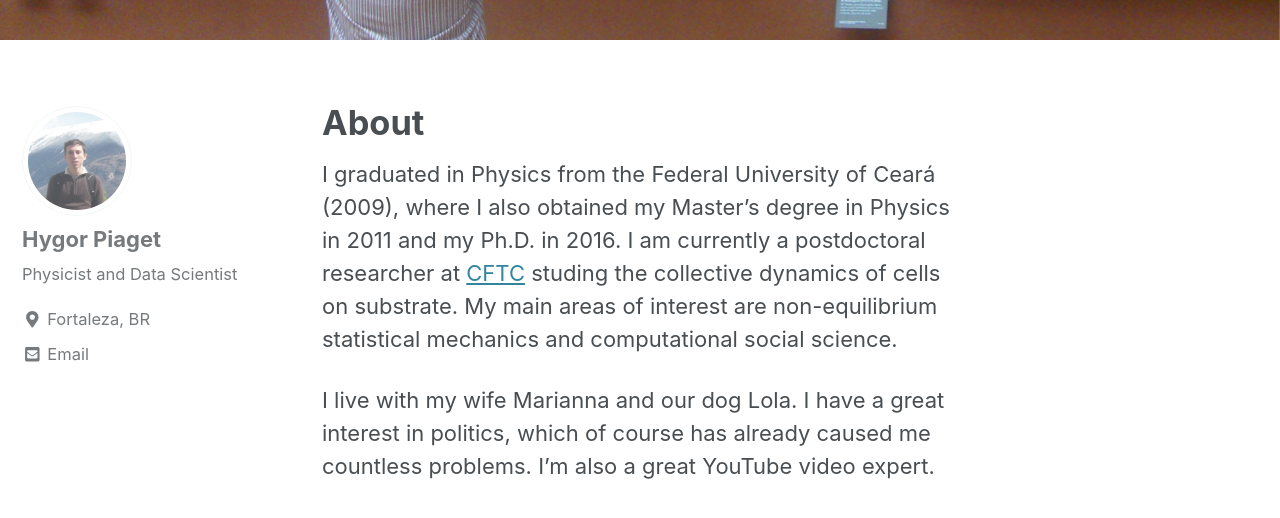
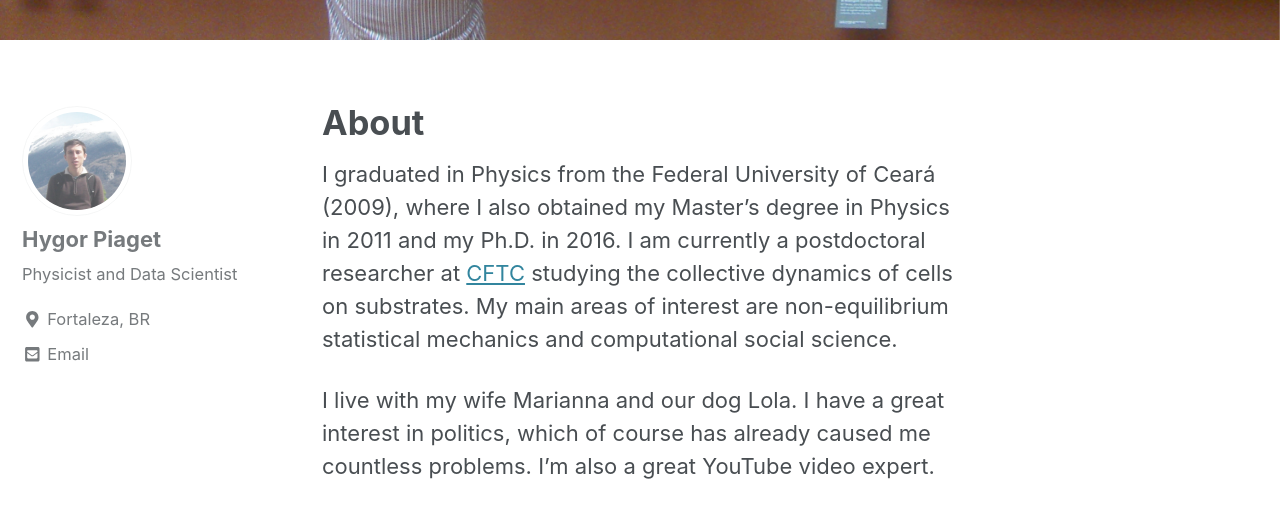
Before and after one commit to HygorPiaget/HygorPiaget.github.io, a Jekyll site: the page built from _pages/about.md, in a window 1280 px wide and 900 px high, scrolled down 769 px. Shown: the top 518 px of the window. Built offline with Jekyll 4.4.1, drawn with Linux system fonts in a browser that asks for light colours; cached includes are drawn as plain includes; nearby versions of some CDN libraries.

Commit message:
Update about.md

```diff
--- a/_pages/about.md
+++ b/_pages/about.md
@@ -6,7 +6,7 @@ header:
 ---
 
 I graduated in Physics from the Federal University of Ceará (2009), where I also obtained my Master's degree in Physics in 2011 and my Ph.D. in 2016. I am
-currently a postdoctoral researcher at [CFTC](http://cftc.fc.ul.pt/membro.php?username=piaget) studing the collective dynamics of cells on substrate. My main areas of interest are non-equilibrium statistical mechanics and computational social science.
+currently a postdoctoral researcher at [CFTC](http://cftc.fc.ul.pt/membro.php?username=piaget) studying the collective dynamics of cells on substrates. My main areas of interest are non-equilibrium statistical mechanics and computational social science.
 
 <!--currently an Assistant Professor and Director of Research and Innovation at the Federal Institute of Ceará on the [Acaraú](http://www.ifce.edu.br/acarau) campus. My main areas of interest are Statistical Mechanics and Computational Social Science.
 I am currently investigating the impact of money invested on political campaigns by the candidates on the final result of the election.-->
```
